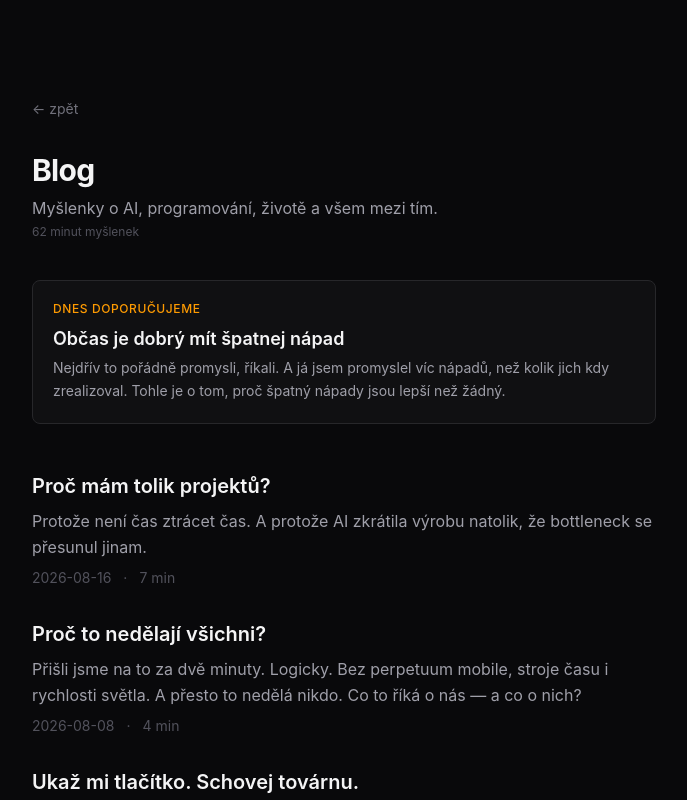
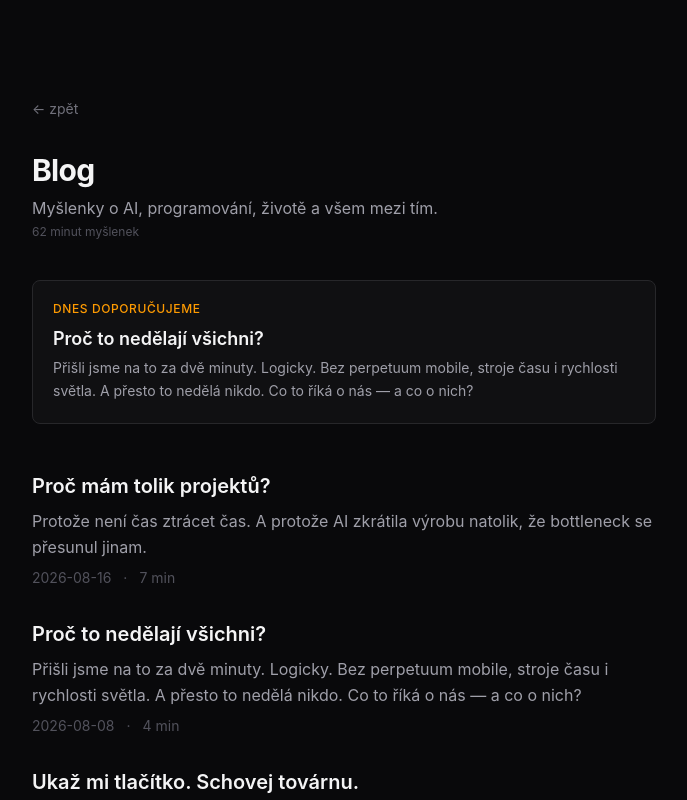
Before and after one commit to Peter-Pix/petrpiskacek.online, a Next.js app: page /blog in a window 1280 px wide. Shown: the top 800 px of the page, without its empty margins (296-983 px from the left). Built offline with nearby package versions, Linux system fonts and the light colour scheme; no server answers.

Commit message:
refactor(blog): deduplicate frontmatter parser into lib/posts.ts

```diff
--- a/src/app/blog/[slug]/page.tsx
+++ b/src/app/blog/[slug]/page.tsx
@@ -1,48 +1,9 @@
 import { Metadata } from "next";
 import Link from "next/link";
-import fs from "fs";
-import path from "path";
-
-interface PostData {
-  title: string;
-  date: string;
-  description: string;
-  content: string;
-  nextPost?: string;
-}
-
-function getPost(slug: string): PostData | null {
-  const filePath = path.join(process.cwd(), "src/app/blog/posts", `${slug}.mdx`);
-  if (!fs.existsSync(filePath)) return null;
-
-  const raw = fs.readFileSync(filePath, "utf-8");
-  const match = raw.match(/^---\n([\s\S]*?)\n---\n([\s\S]*)$/);
-  if (!match) return null;
-
-  const frontmatter: Record<string, string> = {};
-  const lines = match[1].split("\n");
-  for (const line of lines) {
-    const sep = line.indexOf(": ");
-    if (sep > 0) {
-      const key = line.slice(0, sep).trim();
-      const val = line.slice(sep + 2).trim().replace(/^"(.*)"$/, "$1");
-      frontmatter[key] = val;
-    }
-  }
-
-  return {
-    title: frontmatter.title || slug,
-    date: frontmatter.date || "2000-01-01",
-    description: frontmatter.description || "",
-    content: match[2].trim(),
-    nextPost: frontmatter.nextPost,
-  };
-}
+import { getAllSlugs, getPost } from "@/lib/posts";
 
 export async function generateStaticParams() {
-  const postsDir = path.join(process.cwd(), "src/app/blog/posts");
-  const files = fs.readdirSync(postsDir).filter((f) => f.endsWith(".mdx"));
-  return files.map((f) => ({ slug: f.replace(/\.mdx$/, "") }));
+  return getAllSlugs().map((slug) => ({ slug }));
 }
 
 export async function generateMetadata({ params }: { params: Promise<{ slug: string }> }): Promise<Metadata> {
@@ -66,29 +27,6 @@ export async function generateMetadata({ params }: { params: Promise<{ slug: str
       title: `${post.title} — Petr Piskacek`,
       description: post.description,
     },
-  };
-}
-
-function getNextPost(slug: string): { slug: string; title: string; description: string } | null {
-  const filePath = path.join(process.cwd(), "src/app/blog/posts", `${slug}.mdx`);
-  if (!fs.existsSync(filePath)) return null;
-  const raw = fs.readFileSync(filePath, "utf-8");
-  const match = raw.match(/^---\n([\s\S]*?)\n---\n([\s\S]*)$/);
-  if (!match) return null;
-  const frontmatter: Record<string, string> = {};
-  const lines = match[1].split("\n");
-  for (const line of lines) {
-    const sep = line.indexOf(": ");
-    if (sep > 0) {
-      const key = line.slice(0, sep).trim();
-      const val = line.slice(sep + 2).trim().replace(/^"(.*)"$/, "$1");
-      frontmatter[key] = val;
-    }
-  }
-  return {
-    slug,
-    title: frontmatter.title || slug,
-    description: frontmatter.description || "",
   };
 }
 
@@ -152,6 +90,8 @@ export default async function BlogPostPage({ params }: { params: Promise<{ slug:
     );
   }
 
+  const nextPost = post.nextPost ? getPost(post.nextPost) : null;
+
   return (
     <main className="min-h-screen bg-[var(--bg)] text-[var(--text)]">
       <article className="container-read mx-auto px-6 py-24">
@@ -165,19 +105,15 @@ export default async function BlogPostPage({ params }: { params: Promise<{ slug:
           {renderMdx(post.content)}
         </div>
 
-        {post.nextPost && (() => {
-          const next = getNextPost(post.nextPost);
-          if (!next) return null;
-          return (
-            <section className="mt-16 rounded-lg border border-zinc-800 bg-zinc-900/30 p-5">
-              <p className="text-xs font-medium uppercase tracking-wider text-amber-500">Další článek</p>
-              <Link href={`/blog/${next.slug}`} className="group mt-2 block">
-                <h2 className="text-lg font-semibold group-hover:text-amber-500 transition-colors">{next.title}</h2>
-                <p className="mt-1 text-sm text-zinc-400 leading-relaxed">{next.description}</p>
-              </Link>
-            </section>
-          );
-        })()}
+        {nextPost && (
+          <section className="mt-16 rounded-lg border border-zinc-800 bg-zinc-900/30 p-5">
+            <p className="text-xs font-medium uppercase tracking-wider text-amber-500">Další článek</p>
+            <Link href={`/blog/${nextPost.slug}`} className="group mt-2 block">
+              <h2 className="text-lg font-semibold group-hover:text-amber-500 transition-colors">{nextPost.title}</h2>
+              <p className="mt-1 text-sm text-zinc-400 leading-relaxed">{nextPost.description}</p>
+            </Link>
+          </section>
+        )}
       </article>
     </main>
   );
--- a/src/app/blog/page.tsx
+++ b/src/app/blog/page.tsx
@@ -1,7 +1,6 @@
 import { Metadata } from "next";
 import Link from "next/link";
-import fs from "fs";
-import path from "path";
+import { getAllPosts, type PostMeta } from "@/lib/posts";
 
 export const metadata: Metadata = {
   title: "Blog — Petr Piskacek",
@@ -21,56 +20,11 @@ export const metadata: Metadata = {
   },
 };
 
-interface PostMeta {
-  slug: string;
-  title: string;
-  date: string;
-  description: string;
-  readTime: string;
-  featured?: boolean;
-}
-
-function getAllPosts(): PostMeta[] {
-  const postsDir = path.join(process.cwd(), "src/app/blog/posts");
-  const files = fs.readdirSync(postsDir).filter((f) => f.endsWith(".mdx"));
-
-  const posts: PostMeta[] = files.map((file) => {
-    const slug = file.replace(/\.mdx$/, "");
-    const content = fs.readFileSync(path.join(postsDir, file), "utf-8");
-    const frontmatter: Record<string, string> = {};
-    const match = content.match(/^---\n([\s\S]*?)\n---/);
-    if (match) {
-      const lines = match[1].split("\n");
-      for (const line of lines) {
-        const sep = line.indexOf(": ");
-        if (sep > 0) {
-          const key = line.slice(0, sep).trim();
-          const val = line.slice(sep + 2).trim().replace(/^"(.*)"$/, "$1");
-          frontmatter[key] = val;
-        }
-      }
-    }
-    return {
-      slug,
-      title: frontmatter.title || slug,
-      date: frontmatter.date || "2000-01-01",
-      description: frontmatter.description || "",
-      readTime: frontmatter.readTime || "1 min",
-      featured: frontmatter.featured === "true",
-    };
-  });
-
-  return posts.sort((a, b) => b.date.localeCompare(a.date));
-}
-
 const posts = getAllPosts();
 const totalMinutes = posts.reduce((sum, p) => sum + parseInt(p.readTime), 0);
 
 function getFeaturedPost(posts: PostMeta[]): PostMeta | null {
-  const candidateSlugs = posts.slice(3).map((p) => p.slug);
-  const featured = posts
-    .slice(3)
-    .filter((p) => p.featured);
+  const featured = posts.filter((p) => p.featured);
   if (featured.length === 0) return null;
   const dayIndex = Math.floor(Date.now() / 86_400_000) % featured.length;
   return featured[dayIndex];
--- /dev/null
+++ b/src/lib/posts.ts
@@ -0,0 +1,91 @@
+import fs from "fs";
+import path from "path";
+
+export interface PostMeta {
+  slug: string;
+  title: string;
+  date: string;
+  description: string;
+  readTime: string;
+  featured?: boolean;
+}
+
+export interface PostData extends PostMeta {
+  content: string;
+  nextPost?: string;
+}
+
+const POSTS_DIR = path.join(process.cwd(), "src/app/blog/posts");
+
+/**
+ * Parsuje YAML-like frontmatter z MDX souboru.
+ * Jednoduchý parser — klíč: hodnota na řádku, hodnota v uvozovkách se stripne.
+ */
+export function parseFrontmatter(raw: string): Record<string, string> {
+  const frontmatter: Record<string, string> = {};
+  const match = raw.match(/^---\n([\s\S]*?)\n---/);
+  if (!match) return frontmatter;
+
+  for (const line of match[1].split("\n")) {
+    const sep = line.indexOf(": ");
+    if (sep > 0) {
+      const key = line.slice(0, sep).trim();
+      const val = line.slice(sep + 2).trim().replace(/^"(.*)"$/, "$1");
+      frontmatter[key] = val;
+    }
+  }
+  return frontmatter;
+}
+
+/** Rozdělí MDX na frontmatter + obsah. */
+export function splitFrontmatter(raw: string): { frontmatter: Record<string, string>; content: string } {
+  const match = raw.match(/^---\n([\s\S]*?)\n---\n([\s\S]*)$/);
+  if (!match) return { frontmatter: {}, content: raw };
+  return { frontmatter: parseFrontmatter(raw), content: match[2].trim() };
+}
+
+export function getAllSlugs(): string[] {
+  return fs
+    .readdirSync(POSTS_DIR)
+    .filter((f) => f.endsWith(".mdx"))
+    .map((f) => f.replace(/\.mdx$/, ""));
+}
+
+/** Vrátí metadata všech postů, seřazené od nejnovějšího. */
+export function getAllPosts(): PostMeta[] {
+  return getAllSlugs()
+    .map((slug) => {
+      const raw = fs.readFileSync(path.join(POSTS_DIR, `${slug}.mdx`), "utf-8");
+      const fm = parseFrontmatter(raw);
+      return {
+        slug,
+        title: fm.title || slug,
+        date: fm.date || "2000-01-01",
+        description: fm.description || "",
+        readTime: fm.readTime || "1 min",
+        featured: fm.featured === "true",
+      } satisfies PostMeta;
+    })
+    .sort((a, b) => b.date.localeCompare(a.date));
+}
+
+/** Vrátí plný post (metadata + obsah). */
+export function getPost(slug: string): PostData | null {
+  const filePath = path.join(POSTS_DIR, `${slug}.mdx`);
+  if (!fs.existsSync(filePath)) return null;
+
+  const raw = fs.readFileSync(filePath, "utf-8");
+  const { frontmatter, content } = splitFrontmatter(raw);
+  if (!content) return null;
+
+  return {
+    slug,
+    title: frontmatter.title || slug,
+    date: frontmatter.date || "2000-01-01",
+    description: frontmatter.description || "",
+    readTime: frontmatter.readTime || "1 min",
+    featured: frontmatter.featured === "true",
+    content,
+    nextPost: frontmatter.nextPost,
+  };
+}
```
